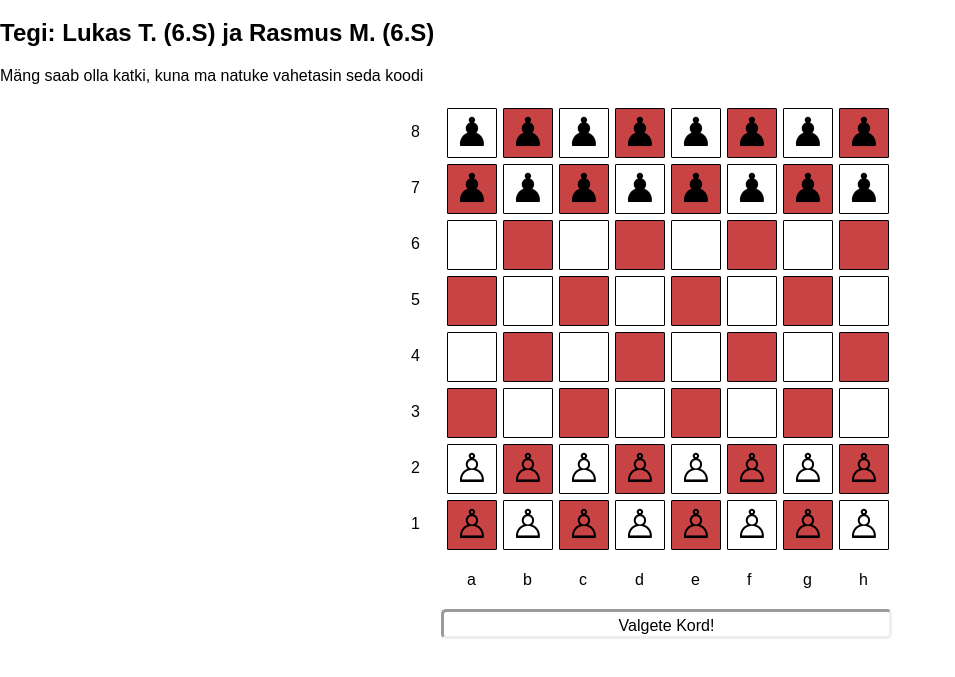
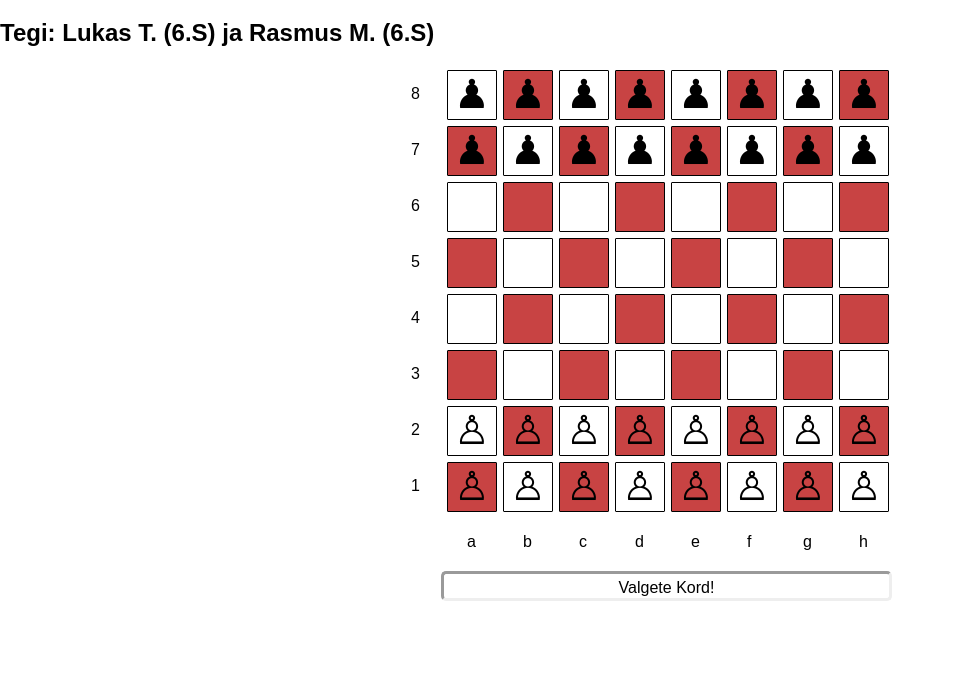
Before and after one commit to LukasTLK/kale, a plain HTML site: page index.html in a window 1280 px wide. Shown: the part 61-738 px from the top of the page, without its empty margins (0-955 px from the left). Drawn offline with nearby package versions, Linux system fonts and the light colour scheme.

Commit message:
Update index.html

```diff
--- a/index.html
+++ b/index.html
@@ -2,7 +2,7 @@
 <html lang="en" >
 <head>
   <meta charset="UTF-8">
-  <title>Javascript Chess Game by Abdul</title>
+  <title>Kale</title>
   <link rel="stylesheet" href="./style.css">
 
 </head>
@@ -10,7 +10,6 @@
 <!-- partial:index.partial.html -->
 <h1>Nimi: Kale</h1>
 <h2>Tegi: Lukas T. (6.S) ja Rasmus M. (6.S)</h2>
-Mäng saab olla katki, kuna ma natuke vahetasin seda koodi
 <div id="game">
     <div class='cellprefix'>8</div>
     <div class='gamecell' id='1_8'></div>
```
